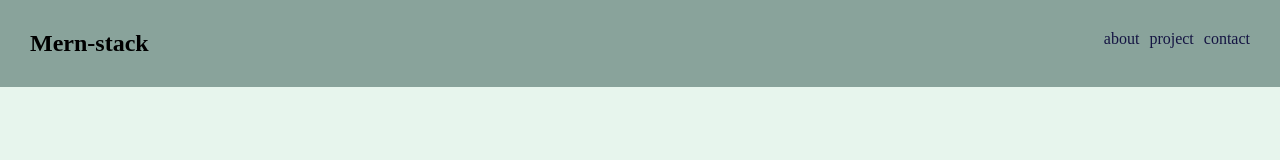
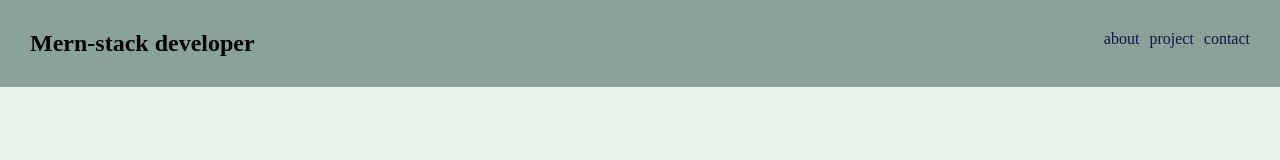
Before and after one commit to susmoypaul/ostad-merns-git, a plain HTML site: page index.html in a window 1280 px wide. Shown: the top 160 px of the page. Drawn offline with Linux system fonts and the light colour scheme.

Commit message:
first commit

```diff
--- a/index.html
+++ b/index.html
@@ -9,7 +9,7 @@
 <body>
     <nav>
 <div>
-    <h1>Mern-stack</h1>
+    <h1>Mern-stack developer</h1>
 </div>
 <div class="nav-links">
 <ul>
@@ -29,18 +29,20 @@
     <button class="resume">Resume</button>
 </div>
 
-<div><img src="https://img.freepik.com/free-photo/customer-service-cute-brunette-guy-suit-with-laptop-happy-touching-chin_140725-164987.jpg?size=626&ext=jpg&ga=GA1.1.1546980028.1702598400&semt=ais" alt="me">
+<div>
+    <img src="https://img.freepik.com/free-photo/customer-service-cute-brunette-guy-suit-with-laptop-happy-touching-chin_140725-164987.jpg?size=626&ext=jpg&ga=GA1.1.1546980028.1702598400&semt=ais" alt="me">
 </div>
 
     </section>
 
     <section id="about" class="about">
 <div class="about-img">
-<img src="https://img.freepik.com/free-vector/flat-hand-drawn-people-celebrating-goal-achievement_23-2148843893.jpg" alt="about me">
+    <img src="https://img.freepik.com/free-vector/flat-hand-drawn-people-celebrating-goal-achievement_23-2148843893.jpg" alt="about me">
 
 </div>
+
 <div class="about-content">
-<h1>About me</h1>
+    <h1>About me</h1>
     <p>Lorem ipsum dolor sit amet consectetur adipisicing elit. Rerum minima labore distinctio laudantium perspiciatis, temporibus illo nisi quasi. Quo magnam quia aperiam maiores eveniet laudantium perspiciatis quos non! Delectus eligendi excepturi odit consectetur repudiandae adipisci quo accusantium soluta omnis asperiores. Qui minima consequatur aspernatur, laboriosam delectus sapiente cum tenetur sequi accusamus saepe culpa beatae non in nihil repellendus perspiciatis earum facilis velit! Ex, minima? Quo error consequuntur cum reprehenderit nostrum vero asperiores expedita a ratione aperiam, porro, quibusdam necessitatibus culpa quisquam fuga temporibus aspernatur illo natus possimus in, velit eligendi. Voluptatibus, sint nesciunt. Ab, eveniet. Placeat quas a quae officia?</p>
 </div>
 
```
